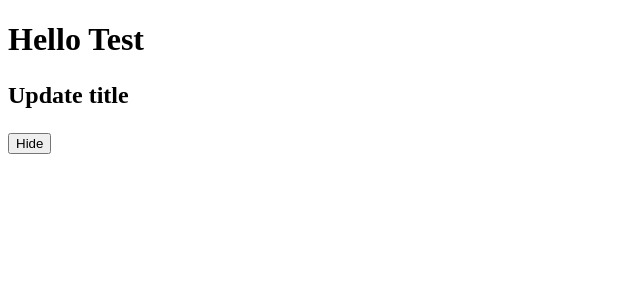
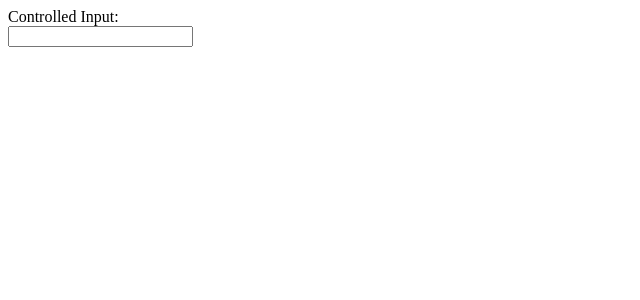
Before and after one commit to telus-pcmunoz/about-react, a React (Create React App) app: page / in a window 1280 px wide. Shown: the top 300 px of the page, without its empty margins (0-640 px from the left). Built offline with nearby package versions, Linux system fonts and the light colour scheme; the HTML template or start-up script is replaced by a standard one.

Commit message:
Add controlled component

```diff
--- a/src/App.jsx
+++ b/src/App.jsx
@@ -1,10 +1,10 @@
 import React from "react";
-import CompleteLifecycleCompoenent from "./CompleteLifecycleComponent";
+import ControlledComponent from "./ControlledComponent";
 
 function App() {
   return (
     <>
-      <CompleteLifecycleCompoenent />
+      <ControlledComponent />
     </>
   );
 }
--- /dev/null
+++ b/src/ControlledComponent.jsx
@@ -0,0 +1,18 @@
+import React from 'react'
+
+const ControlledComponent = () => {
+    const [input, setInput] = React.useState('')
+
+    const handleChange = (event) => {
+        setInput(event.target.value)
+    }
+
+    return (
+        <>
+            <div>Controlled Input: {input}</div>
+            <div><input onChange={handleChange} value={input}/></div>
+        </>
+    )
+}
+
+export default ControlledComponent
```
Also changed, not shown: 1 other file (tests, documents, lock files or other folders).
